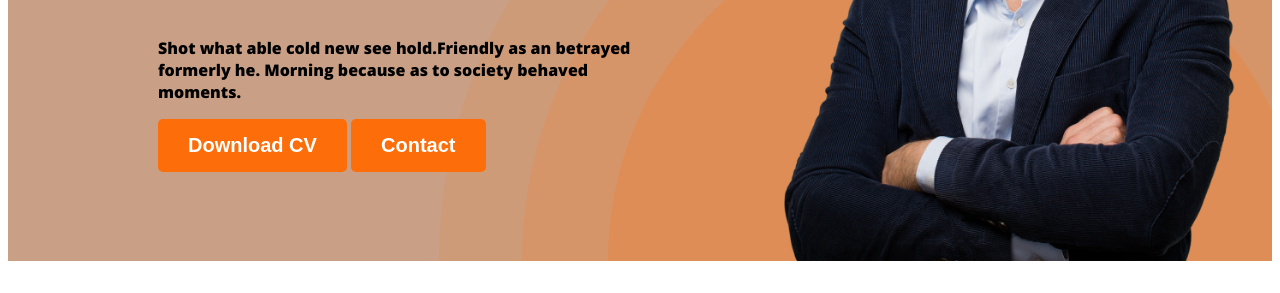
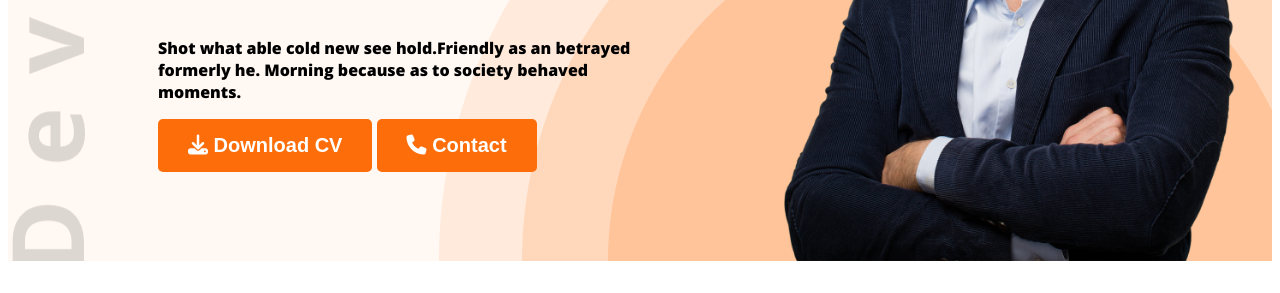
Before and after one commit to fahim3223/webdeveloper-portfolio, a plain HTML site: page index.html in a window 1280 px wide. Shown: the part 507-800 px from the top of the page. Drawn offline with nearby package versions, Linux system fonts and the light colour scheme.

Commit message:
added font icons

```diff
--- a/index.html
+++ b/index.html
@@ -8,6 +8,7 @@
 <link rel="preconnect" href="https://fonts.gstatic.com" crossorigin>
 <link href="https://fonts.googleapis.com/css2?family=Open+Sans:wght@800&display=swap" rel="stylesheet">
     <link rel="stylesheet" href="styles/portfolio.css">
+    <script src="https://kit.fontawesome.com/47f7e8cabf.js" crossorigin="anonymous"></script>
 </head>
 <body>
     <header class="header">
@@ -23,8 +24,8 @@
 <div class="banner-content"><h3 class="banner-greeting" >Hi, I  am</h3>
 <h1 class="banner-title" >Fahim</h1>
 <p class="banner-description" >Shot what able cold new see hold.Friendly as an betrayed formerly he. Morning because as to society behaved moments.</p>
-<button class="btn-primary" >Download CV</button>
-<button class="btn-primary">Contact</button>
+<button class="btn-primary" > <i class="fa-solid fa-download"></i> Download CV</button>
+<button class="btn-primary"> <i class="fa-solid fa-phone"></i> Contact</button>
 </div>
 <img class="pp" src="images/hardy.png" alt="">
     </header>
@@ -135,7 +136,7 @@
         </div>
     </div>
     <div class="download-cv" >
-        <button class="btn-primary">Download CV</button>
+        <button class="btn-primary"> <i class="fa-solid fa-download"></i> Download CV</button>
     </div>
 </section>
     </main>
--- a/styles/portfolio.css
+++ b/styles/portfolio.css
@@ -50,10 +50,10 @@ nav a {
     color: #181818;
 }
 .header {
-    background: #c9a086;
-    background-image: url('../images/header_bg.png');
+    background-color: #fff8f3;
+    background-image: url('../images/header_bg.png'), url('../images/developer.png');
     background-repeat: no-repeat;
-    background-position: bottom right;
+    background-position: bottom right, top left;
 }
 .banner {
     padding: 30px 30px 0px 150px;
```
